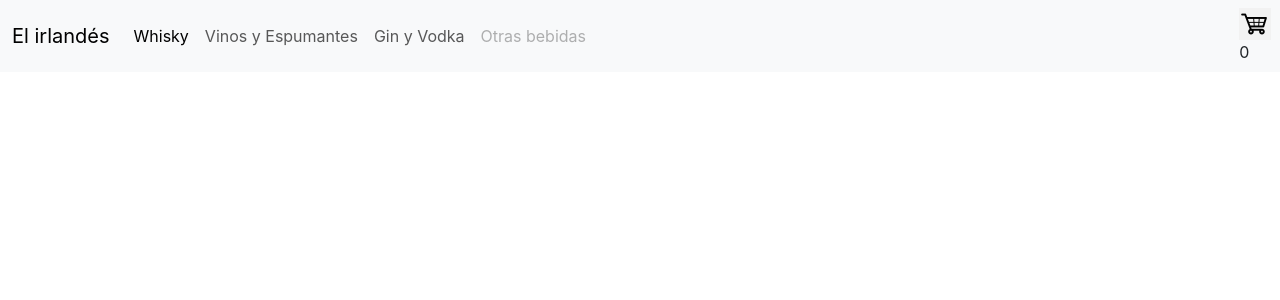
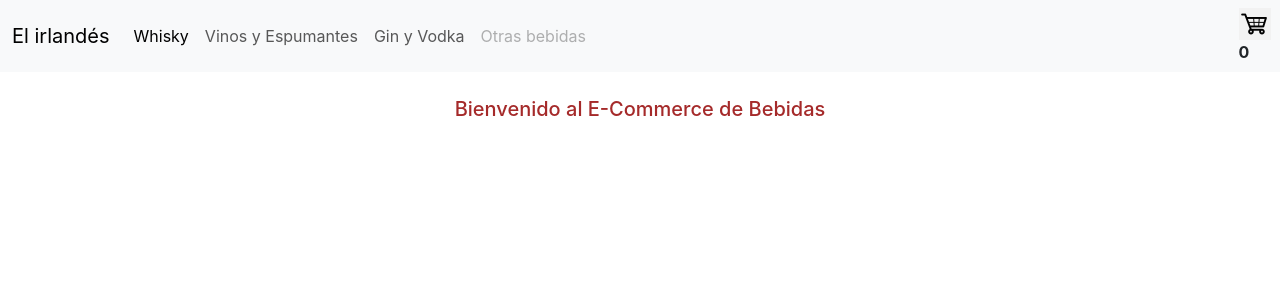
Before and after one commit to francobulacio/React, a React (Create React App) app: page / in a window 1280 px wide. Shown: the top 300 px of the page. Built offline with nearby package versions, Linux system fonts and the light colour scheme.

Commit message:
primer pre entrega react

```diff
--- a/src/App.jsx
+++ b/src/App.jsx
@@ -1,10 +1,12 @@
 import './App.css';
 import Navbar from './components/Navbar/Navbar';
+import ItemListContainer from './components/ItemListContainer/ItemListContainer';
 
 function App() {
   return (
     <>
     <Navbar  />
+    <ItemListContainer greeting= "Bienvenido al E-Commerce de Bebidas"  />
     </>
   );
 }
--- a/src/components/CartWidget/CartWidget.jsx
+++ b/src/components/CartWidget/CartWidget.jsx
@@ -5,7 +5,7 @@ const CartWidget = () => {
   return (
     <div>
         <img src={favicon2} alt="carrito de compras" />
-        0
+        <strong>0</strong>
     </div>
   )
 }
--- /dev/null
+++ b/src/components/ItemListContainer/ItemListContainer.jsx
@@ -0,0 +1,10 @@
+import React from 'react'
+import './itemListContainer.css'
+
+const ItemListContainer = (props) => {
+  return (
+    <h5 className='subtitulo'> {props.greeting} </h5>
+  )
+}
+
+export default ItemListContainer
--- /dev/null
+++ b/src/components/ItemListContainer/itemListContainer.css
@@ -0,0 +1,5 @@
+.subtitulo{
+    text-align: center;
+    color: brown;
+    margin-top: 25px;
+}
```
